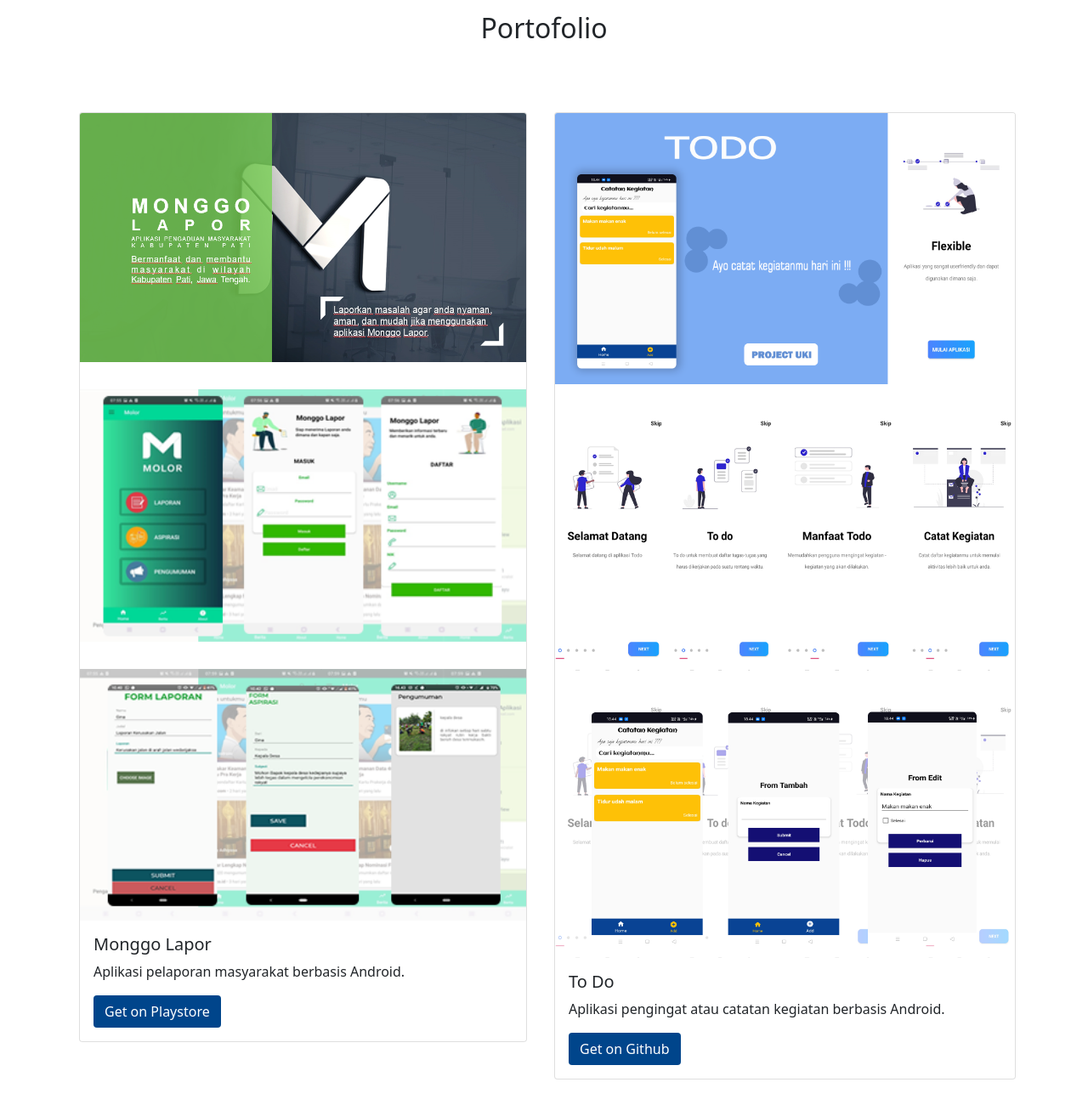
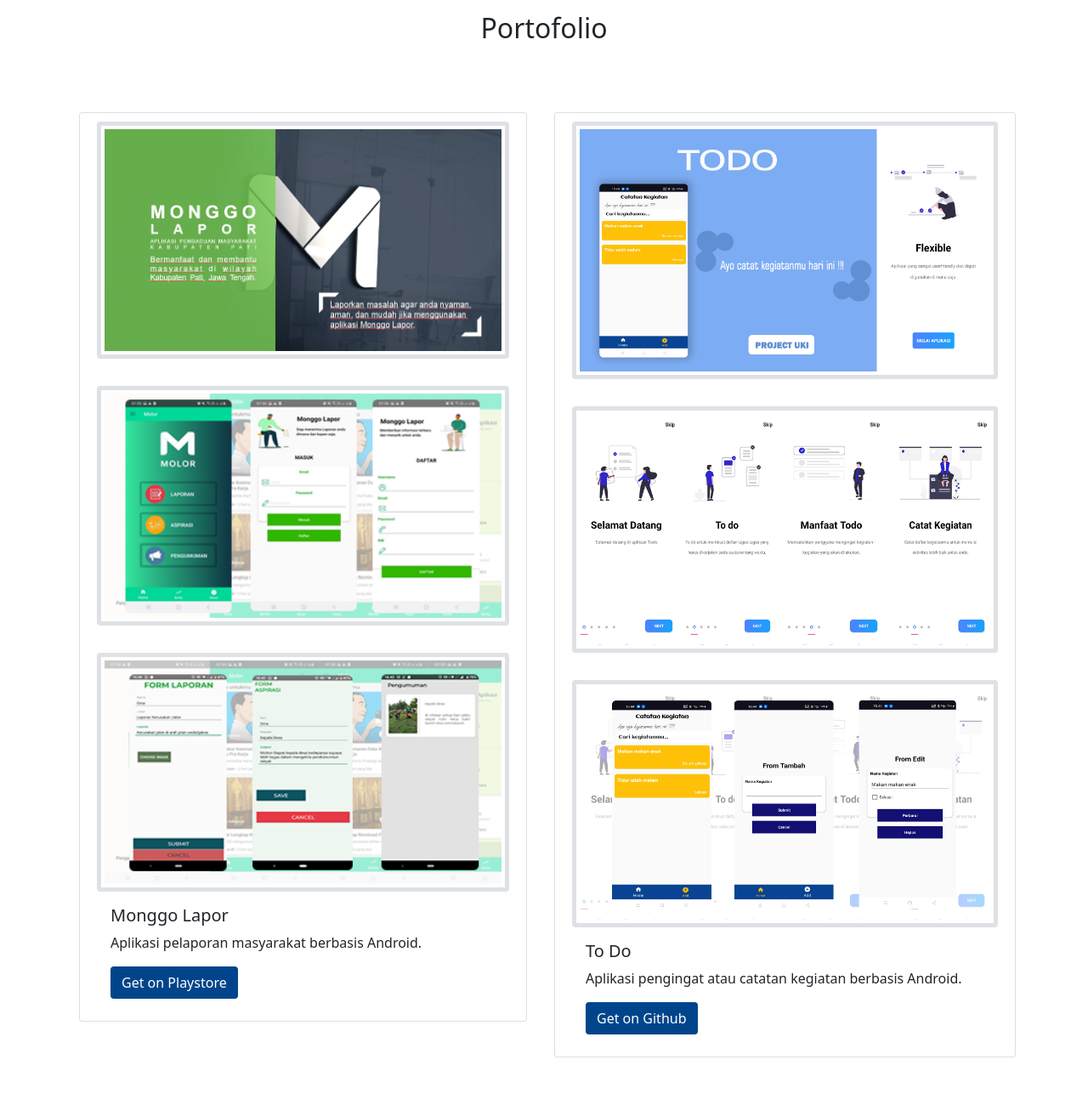
Before and after one commit to GinaFerl/ginaferl.github.io, a website: page index.html in a window 1280 px wide. Shown: the part 2840-4140 px from the top of the page at 85% size. Drawn offline with nearby package versions, Linux system fonts and the light colour scheme.

Commit message:
portofolio

```diff
--- a/index.html
+++ b/index.html
@@ -187,10 +187,10 @@
       <div class="container">
         <div class="row">
           <div class="col-xs-12 col-md-6 mx-auto">
-            <div class="card mx-2" style="margin-bottom: 30px">
-              <img src="img/molor.png" class="card-img-top" alt="molor" style="margin-bottom: 2rem" />
-              <img src="img/molor1.png" alt="molor1" style="margin-bottom: 2rem" />
-              <img src="img/molor2.png" alt="molor2" />
+            <div class="card mx-2" style="margin-bottom: 30px; padding: 10px 20px">
+              <img src="img/molor.png " class="card-img-top img-thumbnail border-5 rounded img-fluid" alt="molor" style="margin-bottom: 2rem" />
+              <img src="img/molor1.png " alt="molor1" style="margin-bottom: 2rem" class="img-thumbnail img-fluid border-5 rounded" />
+              <img src="img/molor2.png " alt="molor2" class="img-thumbnail img-fluid border-5 rounded" />
               <div class="card-body">
                 <h5 class="card-title">Monggo Lapor</h5>
                 <p class="card-text">Aplikasi pelaporan masyarakat berbasis Android.</p>
@@ -199,10 +199,10 @@
             </div>
           </div>
           <div class="col-xs-12 col-md-6 mx-auto">
-            <div class="card mx-auto" style="margin-bottom: 30px">
-              <img src="img/todo1.png" class="card-img-top img-fluid" alt="todo" style="margin-bottom: 2rem" />
-              <img src="img/bgtodo.png" alt="todo" style="margin-bottom: 2rem" class="img-fluid" />
-              <img src="img/todo.png" alt="todo" class="img-fluid" />
+            <div class="card mx-auto" style="margin-bottom: 30px; padding: 10px 20px">
+              <img src="img/todo1.png" class="card-img-top img-fluid img-thumbnail border-5 rounded" alt="todo" style="margin-bottom: 2rem" />
+              <img src="img/bgtodo.png " alt="todo" style="margin-bottom: 2rem" class="img-fluid img-thumbnail border-5 rounded" />
+              <img src="img/todo.png " alt="todo" class="img-fluid img-thumbnail border-5 rounded" />
               <div class="card-body">
                 <h5 class="card-title">To Do</h5>
                 <p class="card-text">Aplikasi pengingat atau catatan kegiatan berbasis Android.</p>
```
